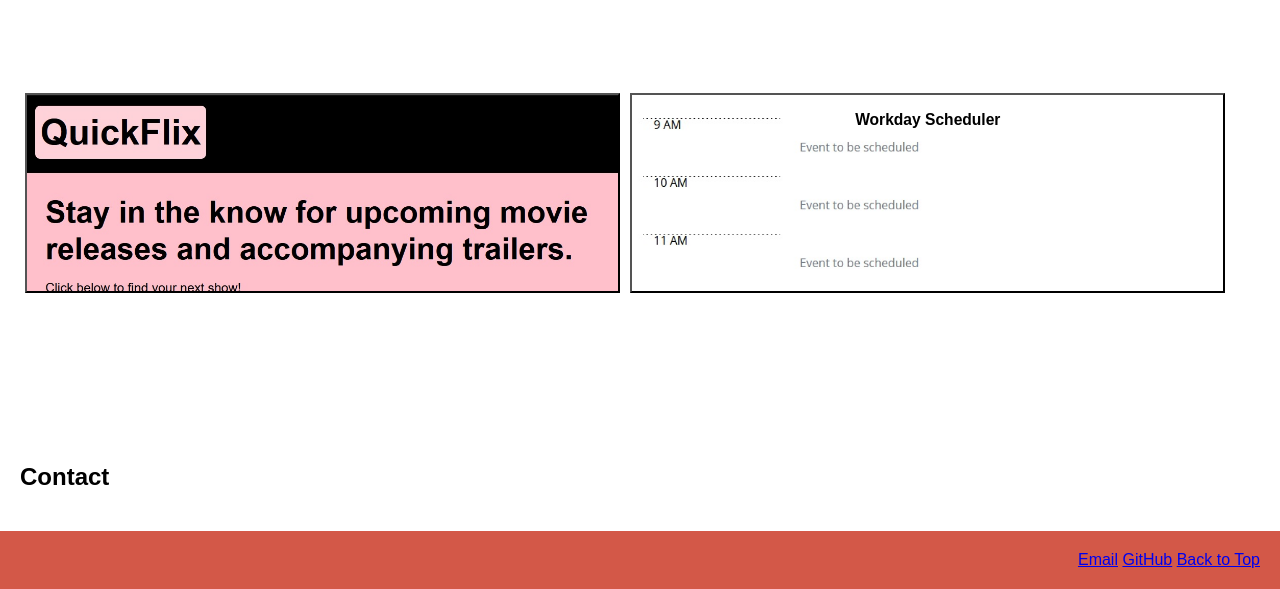
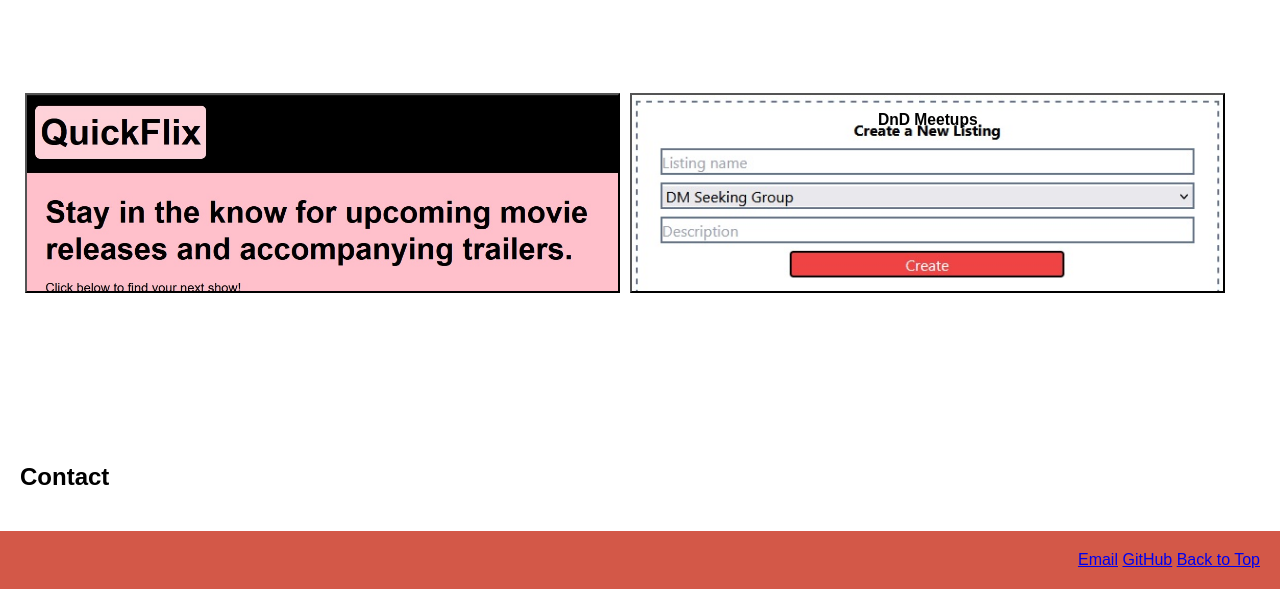
Before and after one commit to nookworth/week-2-challenge, a plain HTML site: page index.html in a window 1280 px wide. Shown: the part 1352-1941 px from the top of the page. Drawn offline with Linux system fonts and the light colour scheme.

Commit message:
Updated with D&D Meetups.

```diff
--- a/Assets/style.css
+++ b/Assets/style.css
@@ -112,8 +112,8 @@ footer {
   background-size: cover;
 }
 
-#workday-scheduler {
-  background-image: url("./images/workday-scheduler.jpg");
+#dnd-meetups {
+  background-image: url("./images/dnd-listing.jpg");
   background-size: cover;
 }
 
--- a/index.html
+++ b/index.html
@@ -53,8 +53,8 @@
         <button class="little-button" id="quickflix">
           <!-- <h3>Future Project 3</h3> -->
         </button>
-        <button class="little-button" id="workday-scheduler">
-          <h3>Workday Scheduler</h3>
+        <button class="little-button" id="dnd-meetups">
+          <h3>DnD Meetups</h3>
         </button>
       </section>
       <section id="contact">
```
Also changed, not shown: Assets/images/dnd-listing.jpg (added).
